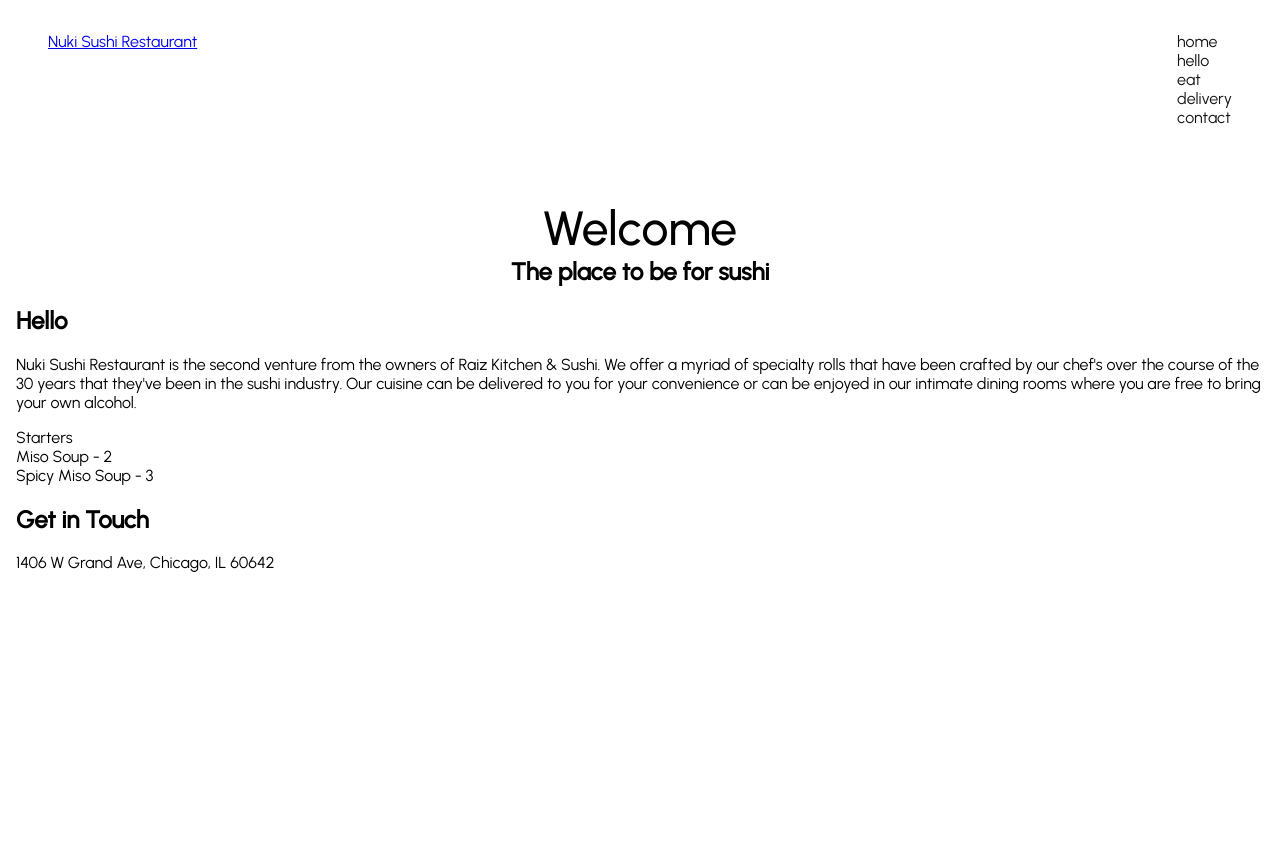
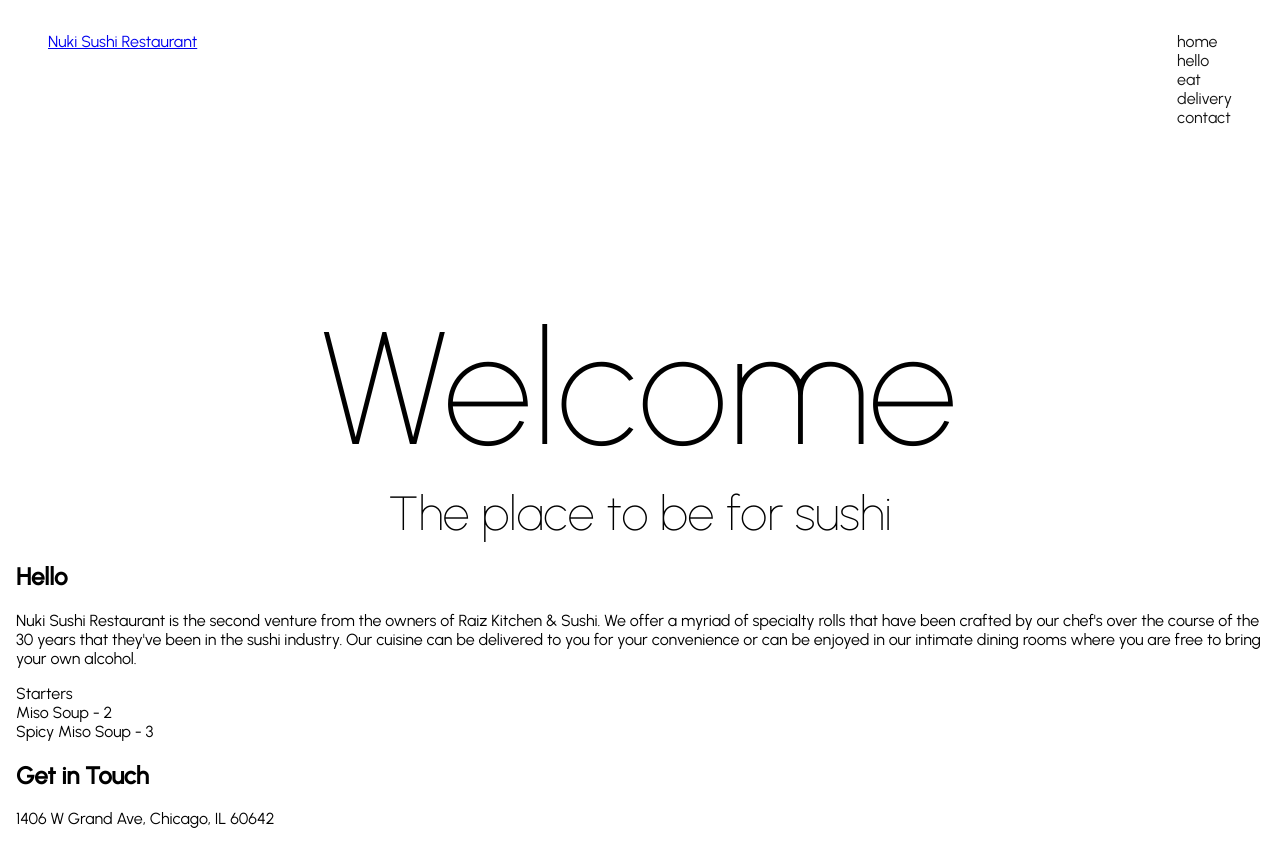
Before and after one commit to johnnybravo916/react_project, a React (Create React App) app in the folder nuki/: page / in a window 1280 px wide. Before the commit the page ends 800 px from the top, so only its background shows below. Built offline with nearby package versions, Linux system fonts and the light colour scheme.

Commit message:
updated sass files

```diff
--- a/nuki/package.json
+++ b/nuki/package.json
@@ -6,6 +6,7 @@
     "@testing-library/jest-dom": "^5.14.1",
     "@testing-library/react": "^11.2.7",
     "@testing-library/user-event": "^12.8.3",
+    "node-sass": "^6.0.1",
     "normalize.css": "^8.0.1",
     "react": "^17.0.2",
     "react-dom": "^17.0.2",
--- a/nuki/src/components/hero/hero.jsx
+++ b/nuki/src/components/hero/hero.jsx
@@ -1,5 +1,4 @@
 import React from "react";
-import "./hero.scss";
 
 export default function Hero(props) {
     return (
--- a/nuki/src/components/hero/hero.scss
+++ /dev/null
@@ -1,11 +0,0 @@
-.hero {
-    text-align: center;
-    h1 {
-        margin-bottom: 0;
-        font-size: 3rem;
-        font-weight: 500;
-    }
-    h2 {
-        margin: 0;
-    }
-}
--- a/nuki/src/styles/_mixins.scss
+++ b/nuki/src/styles/_mixins.scss
@@ -1,26 +1,24 @@
-/** Media Queries **/
-
-@mixin phone-only {
+@mixin fsm-only {
     @media (max-width: 599px) {
         @content;
     }
 }
-@mixin tablet-portrait-up {
+@mixin m-up {
     @media (min-width: 600px) {
         @content;
     }
 }
-@mixin tablet-landscape-up {
+@mixin l-up {
     @media (min-width: 900px) {
         @content;
     }
 }
-@mixin desktop-up {
+@mixin xl-up {
     @media (min-width: 1200px) {
         @content;
     }
 }
-@mixin wide-up {
+@mixin xxl-up {
     @media (min-width: 1800px) {
         @content;
     }
--- a/nuki/src/styles/_variables.scss
+++ b/nuki/src/styles/_variables.scss
@@ -1,3 +1,6 @@
 :root {
     --col-font-black: rgba(20, 20, 20, 1);
+    --font-weight-light: 100;
+    --font-weight-medium: 400;
+    --font-weight-bold: 500;
 }
--- a/nuki/src/styles/app.scss
+++ b/nuki/src/styles/app.scss
@@ -1,3 +1,5 @@
+@import "_mixins";
 @import "layout";
-@import "mixins";
 @import "variables";
+
+@import "./sections/hero.scss";
--- /dev/null
+++ b/nuki/src/styles/sections/hero.scss
@@ -0,0 +1,25 @@
+.hero {
+    text-align: center;
+    h1 {
+        margin-bottom: 0;
+        font-size: 4rem;
+        font-weight: var(--font-weight-light);
+        @include m-up {
+            font-size: 7rem;
+        }
+        @include l-up {
+            font-size: 10rem;
+        }
+    }
+    h2 {
+        margin: 0;
+        font-size: 1rem;
+        font-weight: var(--font-weight-light);
+        @include m-up {
+            font-size: 2rem;
+        }
+        @include l-up {
+            font-size: 3rem;
+        }
+    }
+}
```
Also changed, not shown: 1 other file (tests, documents, lock files or other folders).
